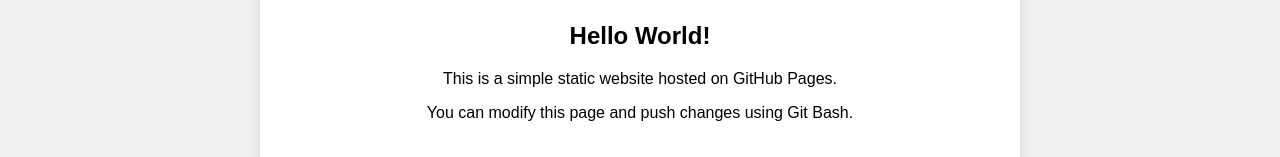
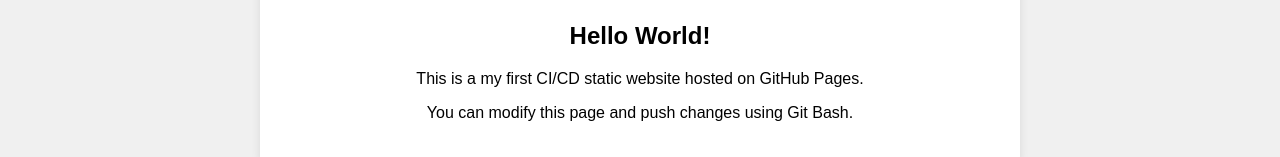
Before and after one commit to smushy78/My-Static-Website, a plain HTML site: page index.html in a window 1280 px wide. Shown: the part 140-297 px from the top of the page. Drawn offline with Linux system fonts and the light colour scheme.

Commit message:
change massage

```diff
--- a/index.html
+++ b/index.html
@@ -41,7 +41,7 @@
 
   <section>
     <h2>Hello World!</h2>
-    <p>This is a simple static website hosted on GitHub Pages.</p>
+    <p>This is a my first CI/CD  static website hosted on GitHub Pages.</p>
     <p>You can modify this page and push changes using Git Bash.</p>
   </section>
 
```
